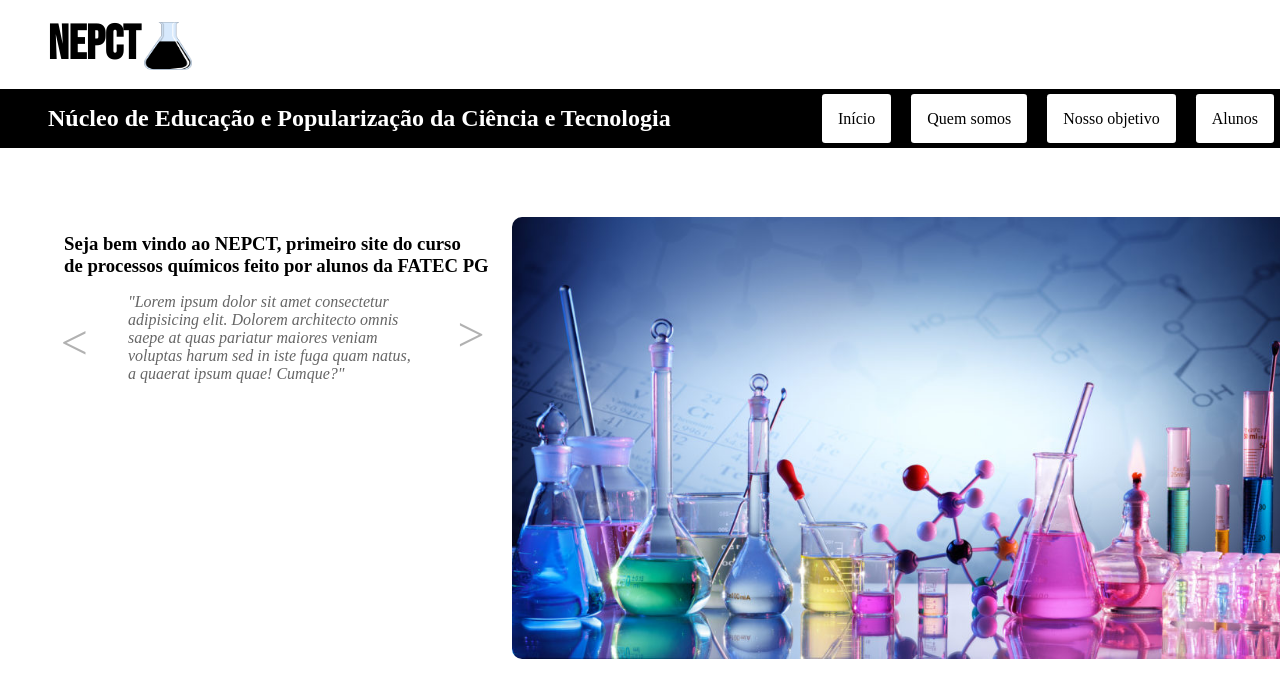
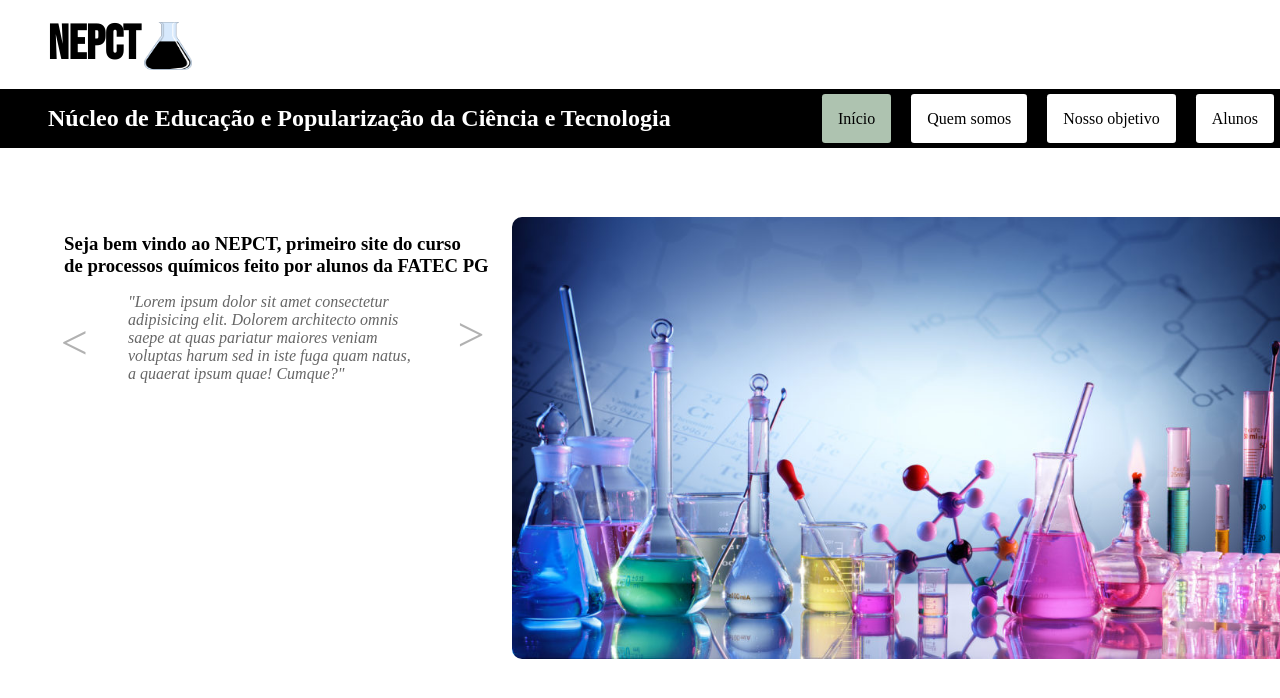
Before and after one commit to GabrielDLReis/projectFatecPgTwo, a plain HTML site: page index.html in a window 1280 px wide. In both pictures the pointer is over the link "Início". Shown: the top 698 px of the page. Drawn offline with Linux system fonts and the light colour scheme.

Commit message:
ease in out and 0.5 seconds added to navbar

```diff
--- a/styles.css
+++ b/styles.css
@@ -93,6 +93,11 @@ h2 {
     background-color: white;
     padding: 1rem 1rem 1rem 1rem;
     color: black;
+    transition: ease-in-out 0.5s;
+}
+
+.navbar a:hover {
+    background-color: var(--light_green);
 }
 
 /*
```
